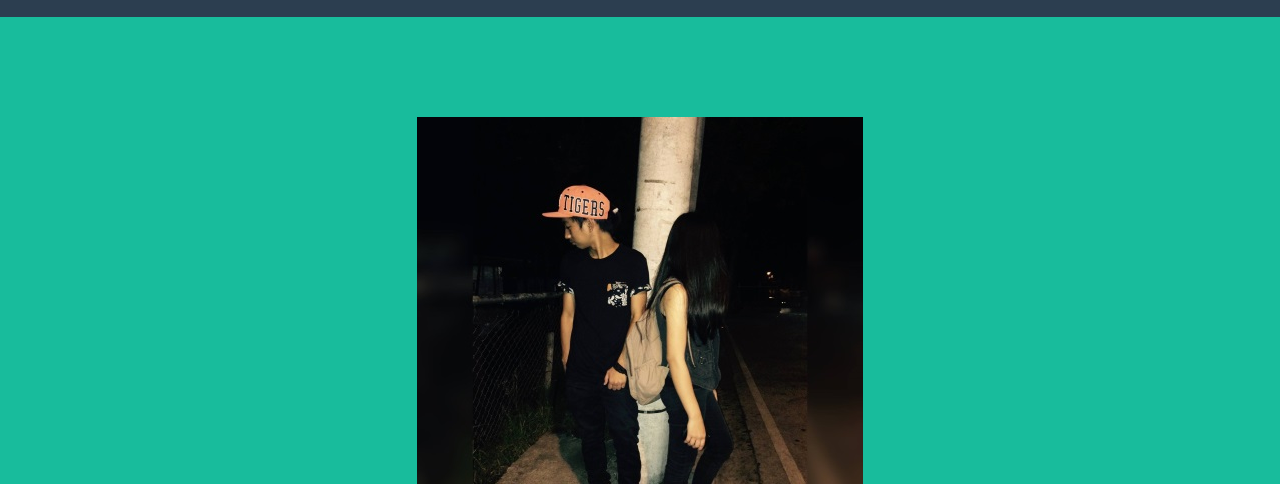
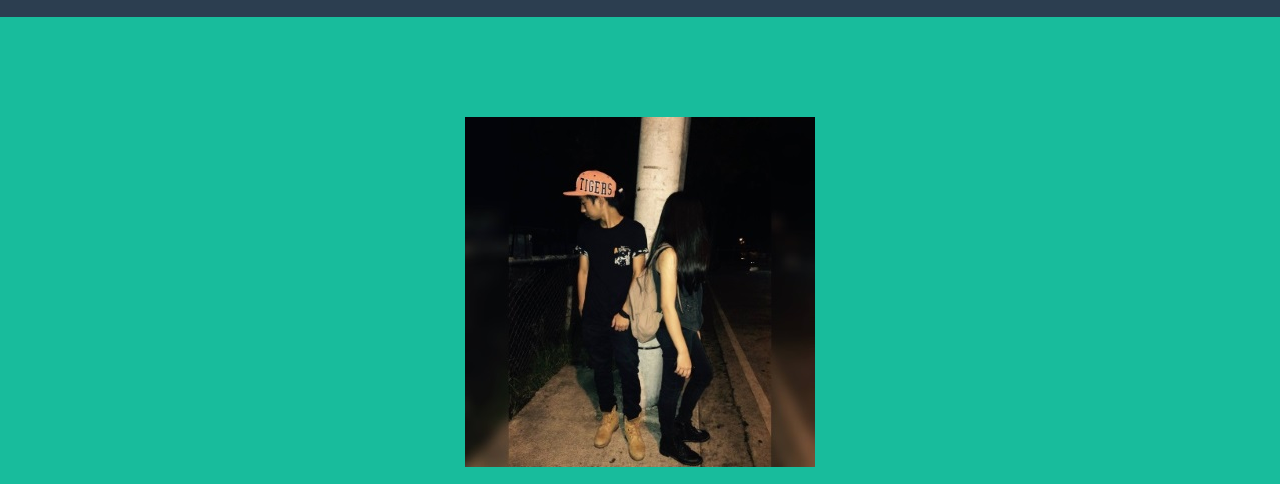
Before and after one commit to jericklawagan/jericklawagan.github.io, a website: page index.html in a window 1280 px wide. Shown: the part 83-567 px from the top of the page. Drawn offline with nearby package versions, Linux system fonts and the light colour scheme.

Commit message:
Update index.html

```diff
--- a/index.html
+++ b/index.html
@@ -71,7 +71,7 @@
         <div class="container">
             <div class="row">
                 <div class="col-lg-12">
-                    <img class="img-responsive" src="img/j.jpg" alt="">
+                    <img class="img-responsive" src="img/jj.jpg" alt="">
                     <div class="intro-text">
                         <span class="name">Dance for passion and not for fame</span>
                         <hr class="star-light">
```
